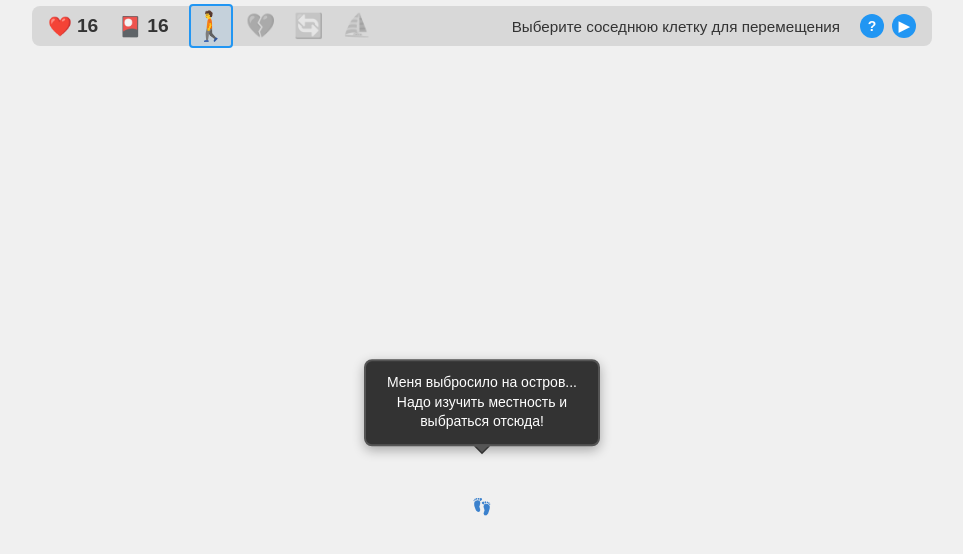
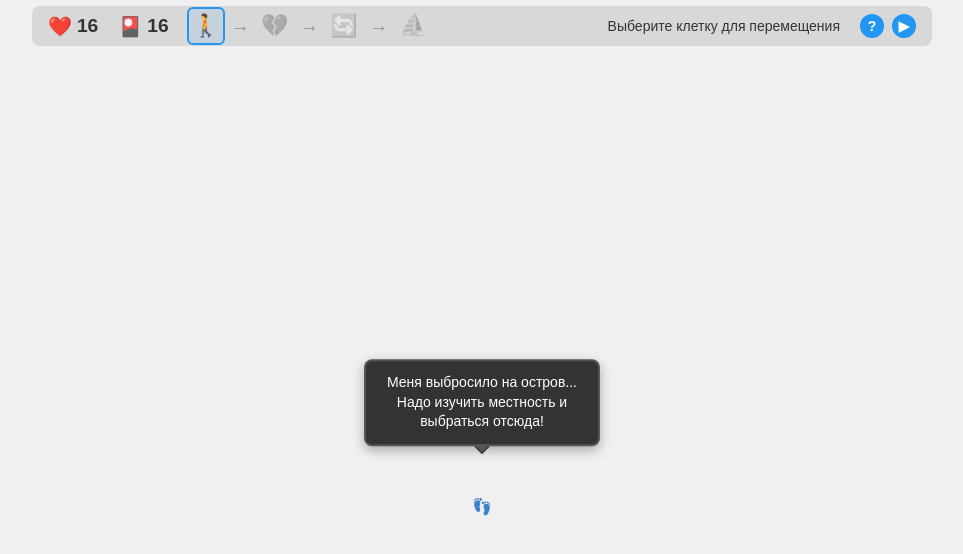
Before and after one commit to Farvoz/Save-Oneself, a React (Vite) app: page / in a window 1280 px wide. Shown: the top 554 px of the page, without its empty margins (158-1121 px from the left). Built offline with nearby package versions, Linux system fonts and the light colour scheme.

Commit message:
фазы

```diff
--- a/src/components/CardTooltip.css
+++ b/src/components/CardTooltip.css
@@ -22,7 +22,7 @@
     background-color: #f8f9fa;
     border: 2px solid #dee2e6;
     border-radius: 12px;
-    padding: 16px;
+    padding: 12px;
     font-size: 14px;
     box-shadow: 0 4px 12px rgba(0, 0, 0, 0.15);
     line-height: 1.4;
@@ -30,26 +30,26 @@
 
 
 .side-info {
-    margin-bottom: 12px;
+    margin-bottom: 8px;
 }
 
 .side-info.current {
     background-color: rgba(255, 255, 255, 0.8);
-    padding: 8px;
+    padding: 6px;
     border-radius: 8px;
     border-left: 3px solid #4caf50;
 }
 
 .side-info.other {
     background-color: rgba(255, 255, 255, 0.6);
-    padding: 8px;
+    padding: 6px;
     border-radius: 8px;
     border-left: 3px solid #ff9800;
 }
 
 .side-info.hidden {
     background-color: #e1e1e1;
-    padding: 8px;
+    padding: 6px;
     border-radius: 8px;
     border-left: 3px solid #9e9e9e;
 }
@@ -57,7 +57,7 @@
 .side-header {
     display: flex;
     align-items: center;
-    margin-bottom: 6px;
+    margin-bottom: 4px;
 }
 
 .side-emoji {
@@ -73,14 +73,14 @@
 
 .side-description {
     color: #546e7a;
-    margin-bottom: 8px;
+    margin-bottom: 6px;
     font-style: italic;
 }
 
 .side-stats {
     display: flex;
-    gap: 8px;
-    margin-bottom: 4px;
+    gap: 6px;
+    margin-bottom: 3px;
     flex-wrap: wrap;
 }
 
@@ -93,7 +93,7 @@
 }
 
 .side-requirements {
-    margin-top: 6px;
+    margin-top: 4px;
 }
 
 .requirement {
--- a/src/components/Counters.css
+++ b/src/components/Counters.css
@@ -42,7 +42,7 @@
 
 .phase-message {
     color: #333;
-    font-size: 0.95em;
+    font-size: 14px;
     font-weight: 500;
 }
 
@@ -154,7 +154,7 @@
 }
 
 .phase-emoji {
-    font-size: 1.5em;
+    font-size: 22px;
     padding: 4px;
     border-radius: 4px;
     transition: all 0.3s ease;
@@ -163,14 +163,20 @@
     display: flex;
     align-items: center;
     justify-content: center;
-    width: 32px; /* Фиксированная ширина */
-    height: 32px; /* Фиксированная высота */
+    width: 26px;
+    height: 26px;
 }
 
 .phase-emoji.active {
     opacity: 1;
     filter: grayscale(0%);
-    font-size: 1.8em; /* Увеличение через размер шрифта вместо scale */
     background-color: rgba(33, 150, 243, 0.1);
-    border: 2px solid #2196F3;
+    outline: 2px solid #2196F3;
 }
+
+.phase-arrow {
+    font-size: 1.2em;
+    color: #666;
+    opacity: 0.6;
+    transition: all 0.3s ease;
+}
--- a/src/components/Counters.tsx
+++ b/src/components/Counters.tsx
@@ -5,9 +5,9 @@ import './Counters.css';
 type GamePhase = 'moving' | 'decreasingLives' | 'checkingFlippable' | 'shipMoving' | 'gameOver';
 
 const GAME_PHASES = [
-    { id: 'moving' as GamePhase, emoji: '🚶', title: 'Выберите соседнюю клетку для перемещения' },
+    { id: 'moving' as GamePhase, emoji: '🚶', title: 'Выберите клетку для перемещения' },
     { id: 'decreasingLives' as GamePhase, emoji: '💔', title: 'Вам становится все труднее оставаться на острове...' },
-    { id: 'checkingFlippable' as GamePhase, emoji: '🔄', title: 'Переверните карту или пропустите ход' },
+    { id: 'checkingFlippable' as GamePhase, emoji: '🔄', title: 'Переверните карту или пропустите фазу' },
     { id: 'shipMoving' as GamePhase, emoji: '⛵', title: 'Движение корабля' }
 ];
 
@@ -54,7 +54,8 @@ const Counters: React.FC<CountersProps> = ({ lives, deckLength, state, handleSki
                 </div>
                 <div className="phase-content">
                     <div className="game-phases">
-                        {GAME_PHASES.map((phase) => (
+                        {GAME_PHASES.map((phase, index) => (
+                            <>
                                 <span
                                     key={phase.id}
                                     className={`phase-emoji ${currentPhase === phase.id ? 'active' : ''}`}
@@ -62,6 +63,10 @@ const Counters: React.FC<CountersProps> = ({ lives, deckLength, state, handleSki
                                 >
                                     {phase.emoji}
                                 </span>
+                                {index < GAME_PHASES.length - 1 && (
+                                    <span key={`arrow-${index}`} className="phase-arrow">→</span>
+                                )}
+                            </>
                         ))}
                     </div>
                     <span className="phase-message">{message}</span>
```
Lines whose indentation alone changed are shown as unchanged.
